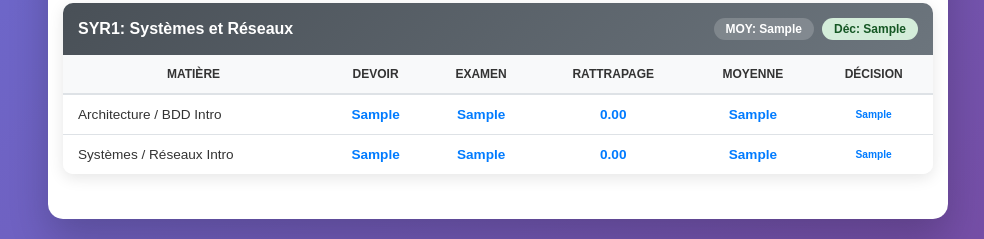
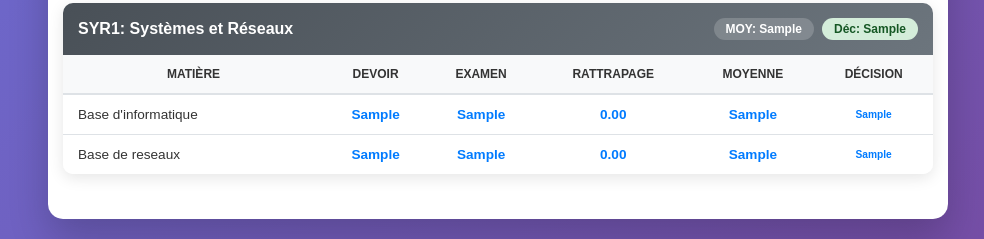
Before and after one commit to Abdurrahmane06/resultat_upnum, a Django app: template notes/templates/notes/relever_s1.html in a window 1280 px wide. Shown: the part 1059-1298 px from the top of the page, without its empty margins (142-1126 px from the left). Run offline with Django 5.2, Linux system fonts and the light colour scheme; the template is opened without the code that fills it: most values are stand-ins (such as "Sample title", 1, 10 or a date in 2020); parts of the project's set-up code (start-up, migrations or seed data) failed here and were passed over.

Commit message:
designe en tel

```diff
--- a/notes/templates/notes/relever_s1.html
+++ b/notes/templates/notes/relever_s1.html
@@ -331,8 +331,8 @@
                             <tr><th>Matière</th><th>Devoir</th><th>Examen</th><th>Rattrapage</th><th>Moyenne</th><th>Décision</th></tr>
                         </thead>
                         <tbody>
-                            <tr><td class="subject-name">Architecture / BDD Intro</td><td>{{ note.NCC_SYR110 }}</td><td>{{ note.NSN_SYR110 }}</td><td>{{ note.NSR_SYR110|default:"0.00" }}</td><td>{{ note.Moy_SYR110 }}</td><td><span class="decision-badge {{ note.Capit_SYR110 }}">{{ note.Capit_SYR110 }}</span></td></tr>
-                            <tr><td class="subject-name">Systèmes / Réseaux Intro</td><td>{{ note.NCC_SYR111 }}</td><td>{{ note.NSN_SYR111 }}</td><td>{{ note.NSR_SYR111|default:"0.00" }}</td><td>{{ note.Moy_SYR111 }}</td><td><span class="decision-badge {{ note.Capit_SYR111 }}">{{ note.Capit_SYR111 }}</span></td></tr>
+                            <tr><td class="subject-name">Base d'informatique</td><td>{{ note.NCC_SYR110 }}</td><td>{{ note.NSN_SYR110 }}</td><td>{{ note.NSR_SYR110|default:"0.00" }}</td><td>{{ note.Moy_SYR110 }}</td><td><span class="decision-badge {{ note.Capit_SYR110 }}">{{ note.Capit_SYR110 }}</span></td></tr>
+                            <tr><td class="subject-name">Base de reseaux</td><td>{{ note.NCC_SYR111 }}</td><td>{{ note.NSN_SYR111 }}</td><td>{{ note.NSR_SYR111|default:"0.00" }}</td><td>{{ note.Moy_SYR111 }}</td><td><span class="decision-badge {{ note.Capit_SYR111 }}">{{ note.Capit_SYR111 }}</span></td></tr>
                         </tbody>
                     </table>
                 </div>
--- a/notes/templates/notes/relever_s3.html
+++ b/notes/templates/notes/relever_s3.html
@@ -332,7 +332,7 @@
                         </thead>
                         <tbody>
                             <tr><td class="subject-name">GL\Reseaux mobile\Numerisation</td><td>{{ note.NCC_SYR210 }}</td><td>{{ note.NSN_SYR210 }}</td><td>{{ note.NSR_SYR210|default:"0.00" }}</td><td>{{ note.Moy_SYR210 }}</td><td><span class="decision-badge {{ note.Capit_SYR210 }}">{{ note.Capit_SYR210 }}</span></td></tr>
-                            <tr><td class="subject-name">Oracle\Systèmes et reseaux\CMS et PAO</td><td>{{ note.NCC_SYR211 }}</td><td>{{ note.NSN_SYR211 }}</td><td>{{ note.NSR_SYR211|default:"0.00" }}</td><td>{{ note.Moy_SYR211 }}</td><td><span class="decision-badge {{ note.Capit_SYR211 }}">{{ note.Capit_SYR211 }}</span></td></tr>
+                            <tr><td class="subject-name">Oracle\Administration\CMS et PAO</td><td>{{ note.NCC_SYR211 }}</td><td>{{ note.NSN_SYR211 }}</td><td>{{ note.NSR_SYR211|default:"0.00" }}</td><td>{{ note.Moy_SYR211 }}</td><td><span class="decision-badge {{ note.Capit_SYR211 }}">{{ note.Capit_SYR211 }}</span></td></tr>
                         </tbody>
                     </table>
                 </div>
```
